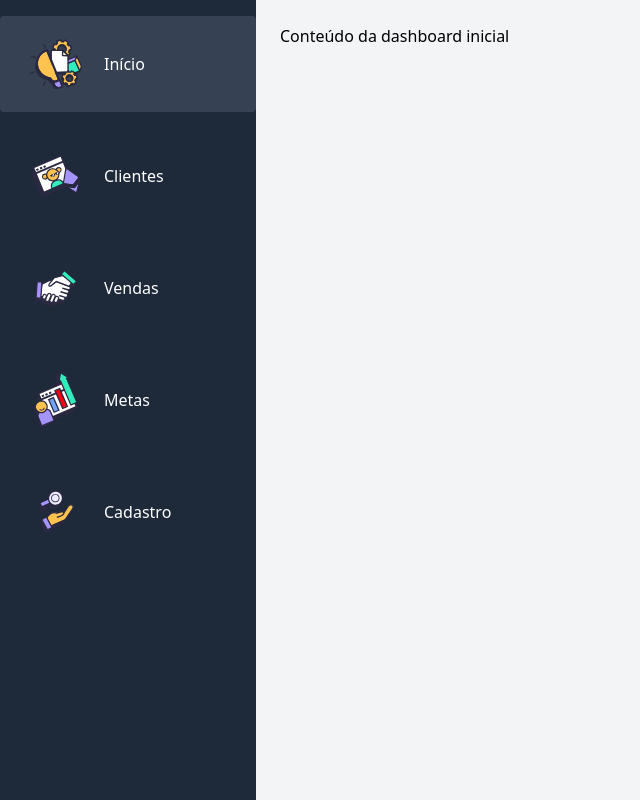
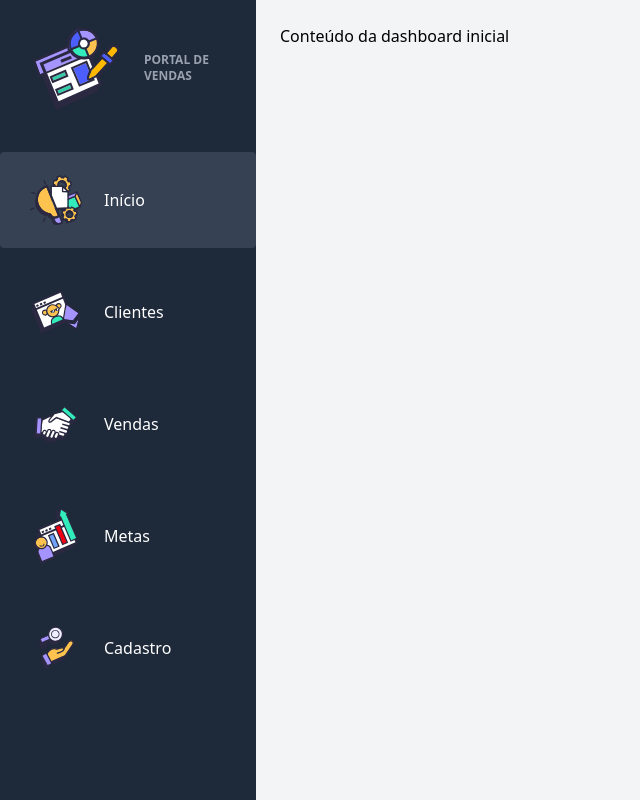
Before and after one commit to MatheusGomes00/ProjetosJS-TS-NEST-REACT, a React (Vite) app in the folder InterfaceReact/frontv1/: page /home in a window 1280 px wide. Shown: the whole page, without its empty margins (0-640 px from the left). Built offline with nearby package versions, Linux system fonts and the light colour scheme.

Commit message:
iniciado readme, finalizado sidebar de navegacao e adicionada nova imagem para o heading

```diff
--- a/InterfaceReact/frontv1/src/Layout.jsx
+++ b/InterfaceReact/frontv1/src/Layout.jsx
@@ -1,20 +1,27 @@
 import React from "react";
 import { Outlet } from "react-router-dom";
-import { Sidebar, SidebarBody, SidebarSection, SidebarItem, SidebarLabel } from "./components/sidebar";
-import homeIcon  from "./assets/home1.svg";
+import { Sidebar, SidebarBody, SidebarSection, SidebarItem, SidebarLabel, SidebarHeading } from "./components/sidebar";
 import clientes from "./assets/clientes1.svg";
 import metas from "./assets/metas1.svg";
 import vendas from "./assets/vendas1.svg";
 import cadastro from "./assets/cadastro3.svg";
+import home from "./assets/home1.svg";
+import heading from "./assets/heading1.svg"
+
 
 const Layout = () => {
     return (
         <div className="flex h-screen">
             <Sidebar className="w-64 bg-gray-800 text-white flex flex-col">
+
                 <SidebarBody>
+                    <SidebarHeading className="flex items-center py-2 gap-2">
+                        <img src={heading} className="w-30 h-30" alt="icone heading"/>
+                        portal de vendas
+                    </SidebarHeading>
                     <SidebarSection>
                         <SidebarItem to="/home">
-                            <img src={homeIcon} className="w-20 h-20"  alt={"icone da home"} />
+                            <img src={home} className="w-20 h-20"  alt={"icone da home"} />
                             <SidebarLabel>Início</SidebarLabel>
                         </SidebarItem>
                     </SidebarSection>
```
Also changed, not shown: InterfaceReact/frontv1/src/assets/heading1.svg (added), 1 other file (tests, documents, lock files or other folders).
